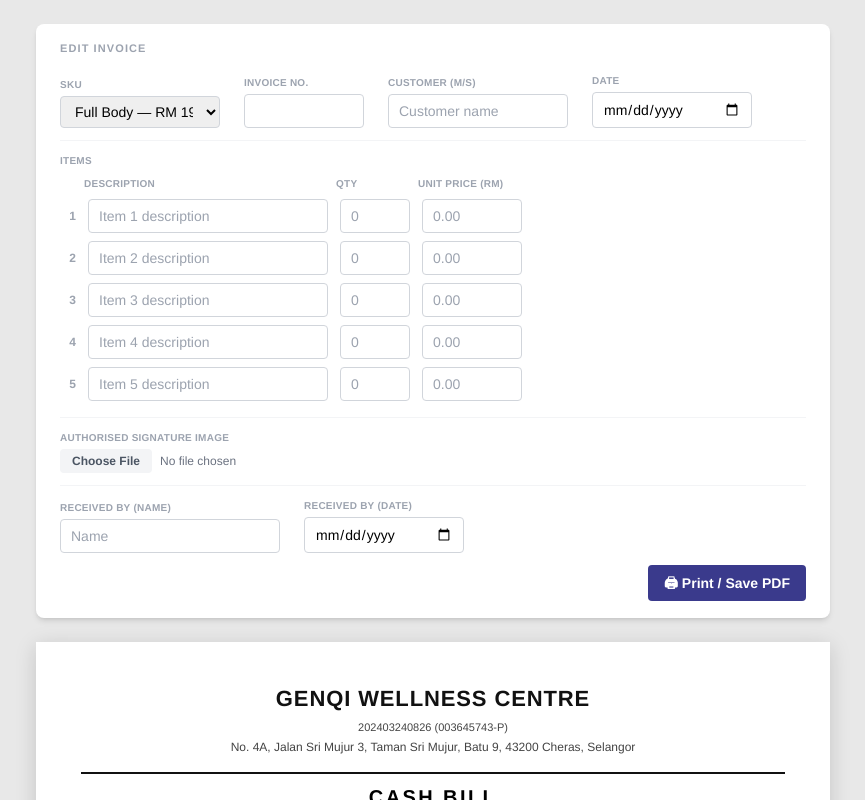
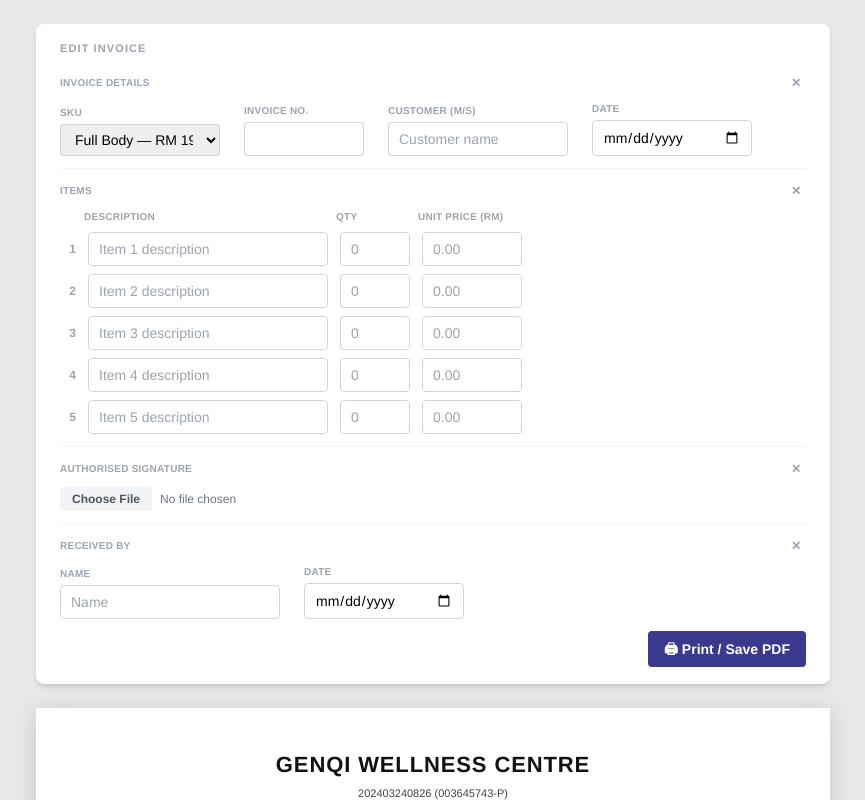
Before and after one commit to aaron-wpso/genqi, a Next.js app: page / in a window 1280 px wide. Shown: the top 800 px of the page, without its empty margins (207-1072 px from the left). Built offline with nearby package versions, Linux system fonts and the light colour scheme.

Commit message:
Add section headers with clear (X) buttons for each form section

```diff
--- a/src/app/components/InvoiceControls.tsx
+++ b/src/app/components/InvoiceControls.tsx
@@ -1,7 +1,7 @@
 'use client';
 
 import { useRef } from 'react';
-import { InvoiceData, LineItem, SKUS, SkuKey } from '@/lib/invoice';
+import { DEFAULT_INVOICE, InvoiceData, LineItem, SKUS, SkuKey, EMPTY_LINE_ITEM } from '@/lib/invoice';
 
 interface Props {
   data: InvoiceData;
@@ -37,6 +37,22 @@
     reader.readAsDataURL(file);
   }
 
+  function clearHeader() {
+    onChange({ ...data, sku: DEFAULT_INVOICE.sku, no: '', customerName: '', date: '' });
+  }
+
+  function clearItems() {
+    onChange({ ...data, items: [EMPTY_LINE_ITEM, EMPTY_LINE_ITEM, EMPTY_LINE_ITEM, EMPTY_LINE_ITEM, EMPTY_LINE_ITEM] });
+  }
+
+  function clearSignature() {
+    set('signatureDataUrl', '');
+    if (fileInputRef.current) fileInputRef.current.value = '';
+  }
+
+  function clearReceivedBy() {
+    onChange({ ...data, receivedByName: '', receivedByDate: '' });
+  }
 
   return (
     <div className="no-print bg-white rounded-lg shadow-md px-6 py-4 w-full max-w-[794px] flex flex-wrap gap-x-6 gap-y-3 items-end">
@@ -44,7 +60,10 @@
         Edit Invoice
       </h3>
 
-      {/* ── Invoice header fields ── */}
+      {/* ── Invoice Details ── */}
+      <div className="w-full">
+        <SectionHeader label="Invoice Details" onClear={clearHeader} />
+        <div className="flex flex-wrap gap-x-6 gap-y-3 items-end mt-2">
           <Field label="SKU">
             <select className="input" value={data.sku} onChange={e => applySku(e.target.value as SkuKey)}>
               <option value="full">Full Body — RM 198</option>
@@ -63,12 +82,13 @@
           <Field label="Date">
             <input className="input" type="date" value={data.date} onChange={e => set('date', e.target.value)} />
           </Field>
+        </div>
+      </div>
 
-      {/* ── Items (all 5 rows) ── */}
+      {/* ── Items ── */}
       <div className="w-full border-t border-gray-100 pt-3">
-        <p className="text-[10px] uppercase tracking-wide text-gray-400 font-semibold mb-2">Items</p>
-        <div className="flex flex-col gap-2">
-          {/* Column headers */}
+        <SectionHeader label="Items" onClear={clearItems} />
+        <div className="flex flex-col gap-2 mt-2">
           <div className="flex gap-x-3 items-end pl-6">
             <span className="text-[10px] uppercase tracking-wide text-gray-400 font-semibold w-[240px]">Description</span>
             <span className="text-[10px] uppercase tracking-wide text-gray-400 font-semibold w-[70px]">Qty</span>
@@ -105,12 +125,10 @@
         </div>
       </div>
 
-      {/* ── Divider ── */}
-      <div className="w-full border-t border-gray-100 mt-1" />
-
-      {/* ── Signature ── */}
-      <Field label="Authorised Signature Image">
-        <div className="flex items-center gap-2">
+      {/* ── Authorised Signature ── */}
+      <div className="w-full border-t border-gray-100 pt-3">
+        <SectionHeader label="Authorised Signature" onClear={clearSignature} />
+        <div className="flex items-center gap-2 mt-2">
           <input
             ref={fileInputRef}
             type="file"
@@ -119,23 +137,23 @@
             className="text-xs text-gray-500 file:mr-2 file:py-1 file:px-3 file:rounded file:border-0 file:text-xs file:font-semibold file:bg-gray-100 file:text-gray-600 hover:file:bg-gray-200 cursor-pointer"
           />
           {data.signatureDataUrl && (
-            <>
-              {/* eslint-disable-next-line @next/next/no-img-element */}
+            // eslint-disable-next-line @next/next/no-img-element
             <img src={data.signatureDataUrl} alt="signature preview" className="h-8 w-auto rounded border border-gray-200" />
-              <button onClick={() => { set('signatureDataUrl', ''); if (fileInputRef.current) fileInputRef.current.value = ''; }} className="text-xs text-red-400 hover:text-red-600">✕</button>
-            </>
           )}
         </div>
-      </Field>
+      </div>
 
-      {/* ── Received by — own full-width row ── */}
-      <div className="w-full flex flex-wrap gap-x-6 gap-y-3 items-end border-t border-gray-100 pt-3">
-        <Field label="Received By (Name)">
+      {/* ── Received By ── */}
+      <div className="w-full border-t border-gray-100 pt-3">
+        <SectionHeader label="Received By" onClear={clearReceivedBy} />
+        <div className="flex flex-wrap gap-x-6 gap-y-3 items-end mt-2">
+          <Field label="Name">
             <input className="input w-[220px]" placeholder="Name" value={data.receivedByName} onChange={e => set('receivedByName', e.target.value)} />
           </Field>
-        <Field label="Received By (Date)">
+          <Field label="Date">
             <input className="input" type="date" value={data.receivedByDate} onChange={e => set('receivedByDate', e.target.value)} />
           </Field>
+        </div>
       </div>
 
       {/* ── Print ── */}
@@ -144,6 +162,21 @@
           🖨 Print / Save PDF
         </button>
       </div>
+    </div>
+  );
+}
+
+function SectionHeader({ label, onClear }: { label: string; onClear: () => void }) {
+  return (
+    <div className="flex items-center justify-between">
+      <span className="text-[10px] uppercase tracking-wide text-gray-400 font-semibold">{label}</span>
+      <button
+        onClick={onClear}
+        title={`Clear ${label}`}
+        className="w-5 h-5 flex items-center justify-center rounded text-gray-400 hover:bg-red-50 hover:text-red-400 transition-colors text-xs font-bold leading-none"
+      >
+        ✕
+      </button>
     </div>
   );
 }
```
Lines whose indentation alone changed are shown as unchanged.
